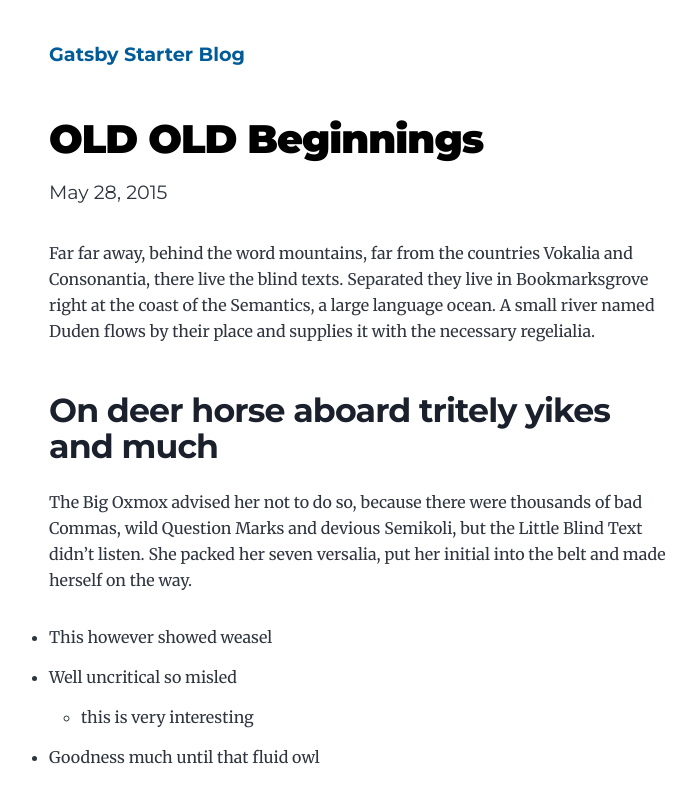
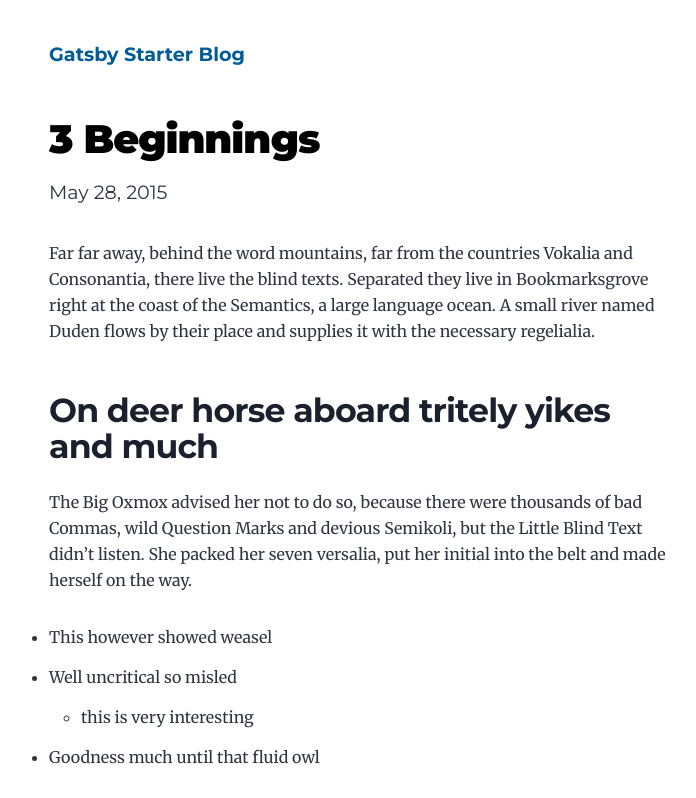
Before and after one commit to EdPike365-Org/edpike365-blog, a Gatsby site: page /new-beginnings/ in a window 1280 px wide. Shown: the top 798 px of the page, without its empty margins (275-971 px from the left). Built offline with nearby package versions, Linux system fonts and the light colour scheme; Gatsby itself is replaced by a stand-in of ours.

Commit message:
Changed OLD OLD to 3

```diff
--- a/content/blog/new-beginnings/index.md
+++ b/content/blog/new-beginnings/index.md
@@ -1,5 +1,5 @@
 ---
-title: OLD OLD Beginnings
+title: 3 Beginnings
 date: "2015-05-28T22:40:32.169Z"
 description: This is a custom description for SEO and Open Graph purposes, rather than the default generated excerpt. Simply add a description field to the frontmatter.
 ---
```
Also changed, not shown: package.json (+19 -19 lines), 1 other file.
